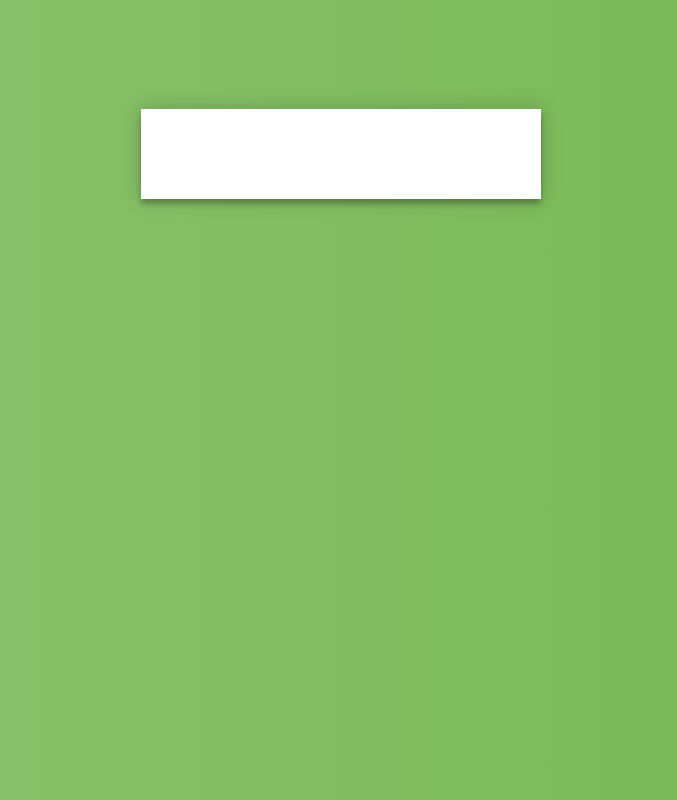
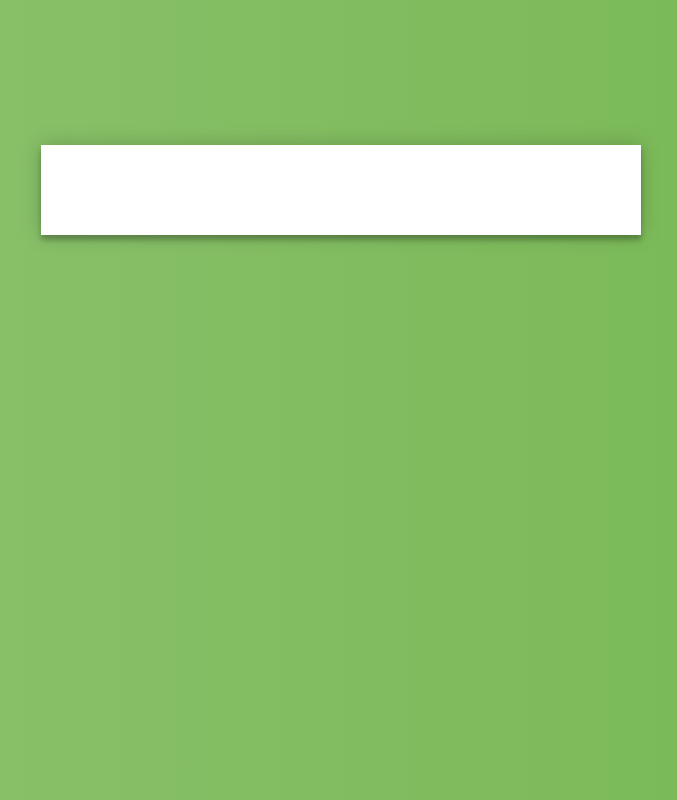
Before and after one commit to tiaweb/oi, a plain HTML site: page index.html in a window 1280 px wide. Shown: the whole page, without its empty margins (299-976 px from the left). Drawn offline with Linux system fonts and the light colour scheme.

Commit message:
Update index.html

```diff
--- a/index.html
+++ b/index.html
@@ -20,7 +20,7 @@
         }
 
         .staticrypt-page {
-            width: 400px;
+            width: 600px;
             padding: 8% 0 0;
             margin: 0 auto 100px;
             box-sizing: border-box;
@@ -112,7 +112,7 @@
     </style>
 </head>
 
-<body class="staticrypt-body">
+<body class="staticrypt-body"><br/><br/>
 <div class="staticrypt-page">
     <div class="staticrypt-form">
 
```
